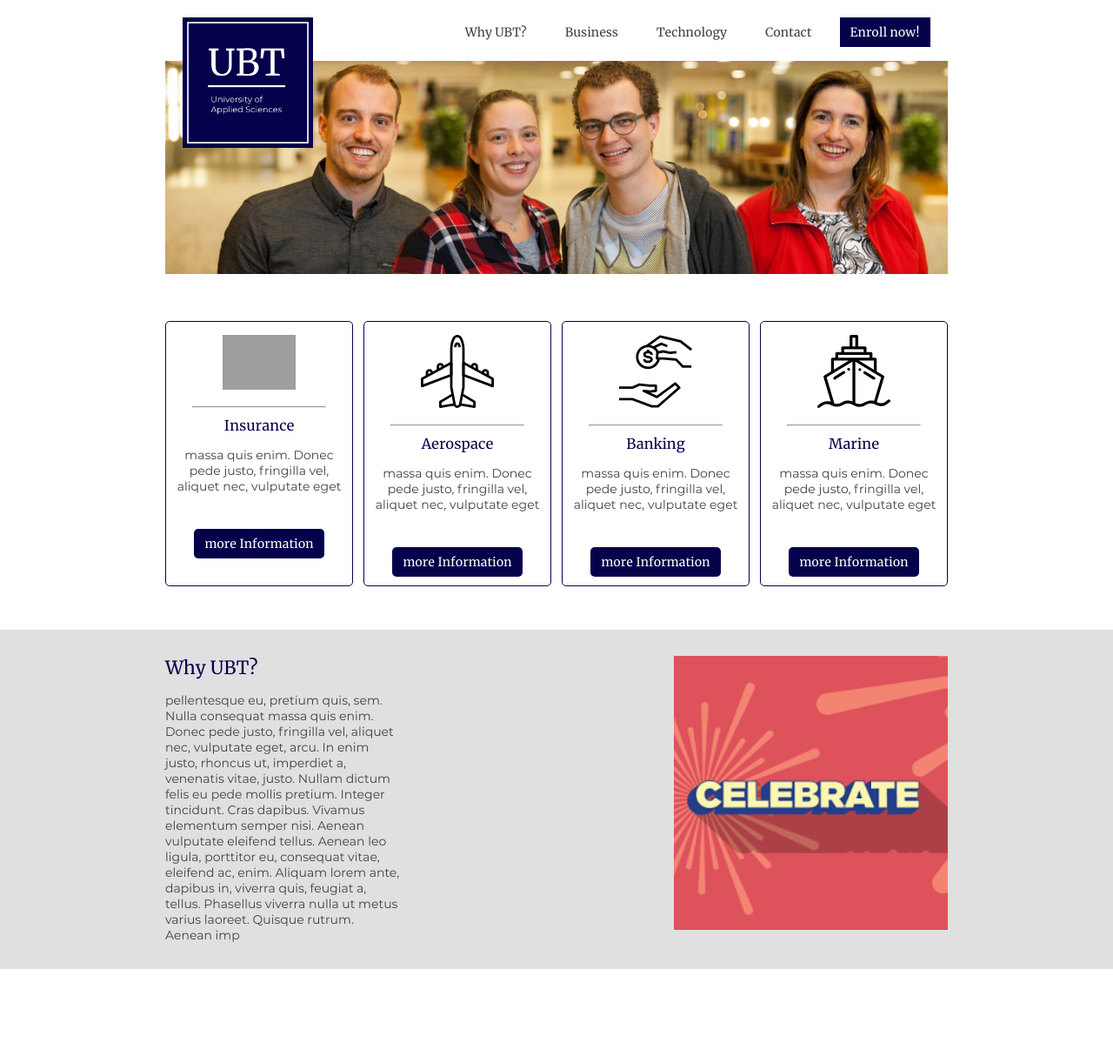
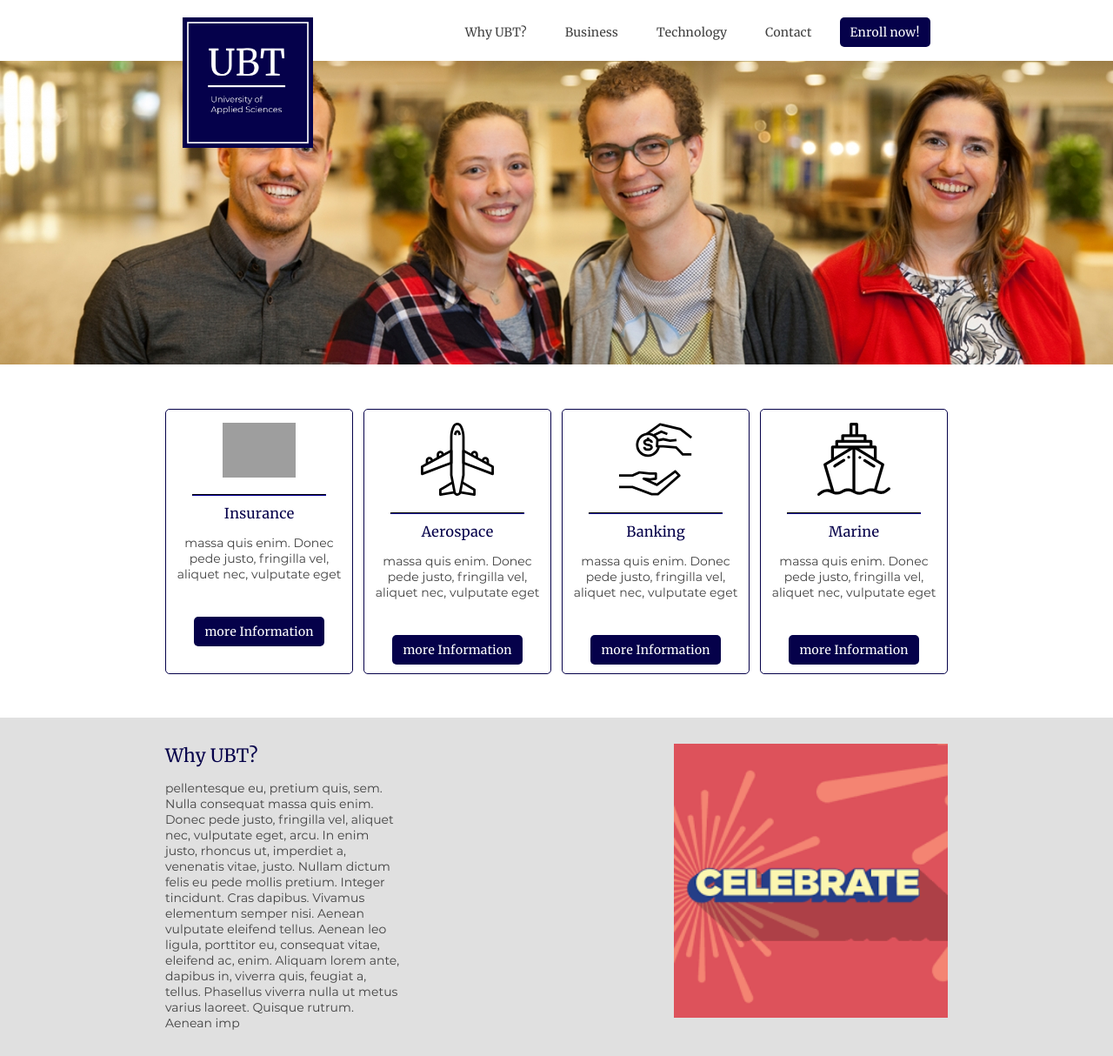
Before and after one commit to lukas-kirchhoff/Professional-Website, a PHP site: page / in a window 1280 px wide. Shown: the top 1214 px of the page at 87% size. Run offline with PHP 8.4, Linux system fonts and the light colour scheme; grey boxes are pictures that could not be loaded.

Commit message:
improved CSS

```diff
--- a/css/main.css
+++ b/css/main.css
@@ -37,6 +37,10 @@ ul {
     list-style-type: none;
 }
 
+hr{
+    border-color:#05014A;
+}
+
 p {
     font-size: 14px;
 }
@@ -63,7 +67,9 @@ a {
 
 /* Main Image */
 .title-image {
-    width: 900px;
+    width: 100%;
+    max-height: 350px;
+    overflow: hidden;
     margin: 70px auto 0px auto;
 }
 
@@ -90,6 +96,8 @@ a {
     background-color: #05014A;
     color: #fff;
     margin-right: 0px;
+    border-radius: 5px;
+
 }
 
 .navbar__link--enroll .navbar__link--a {
```
